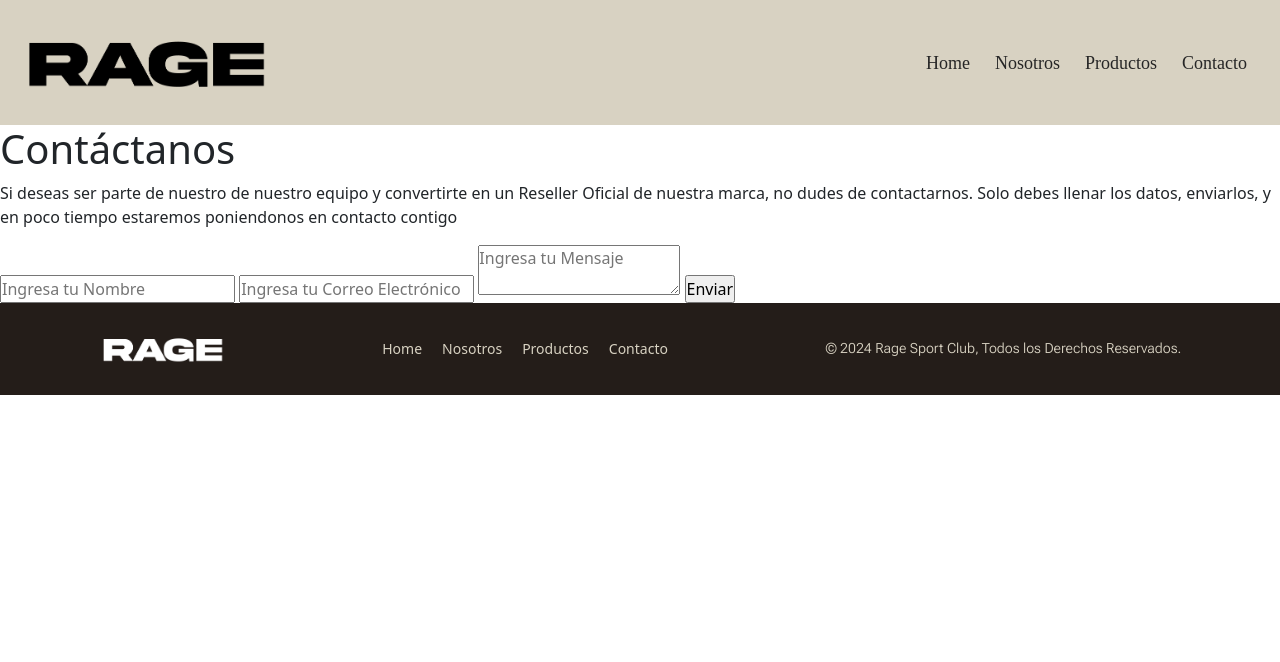
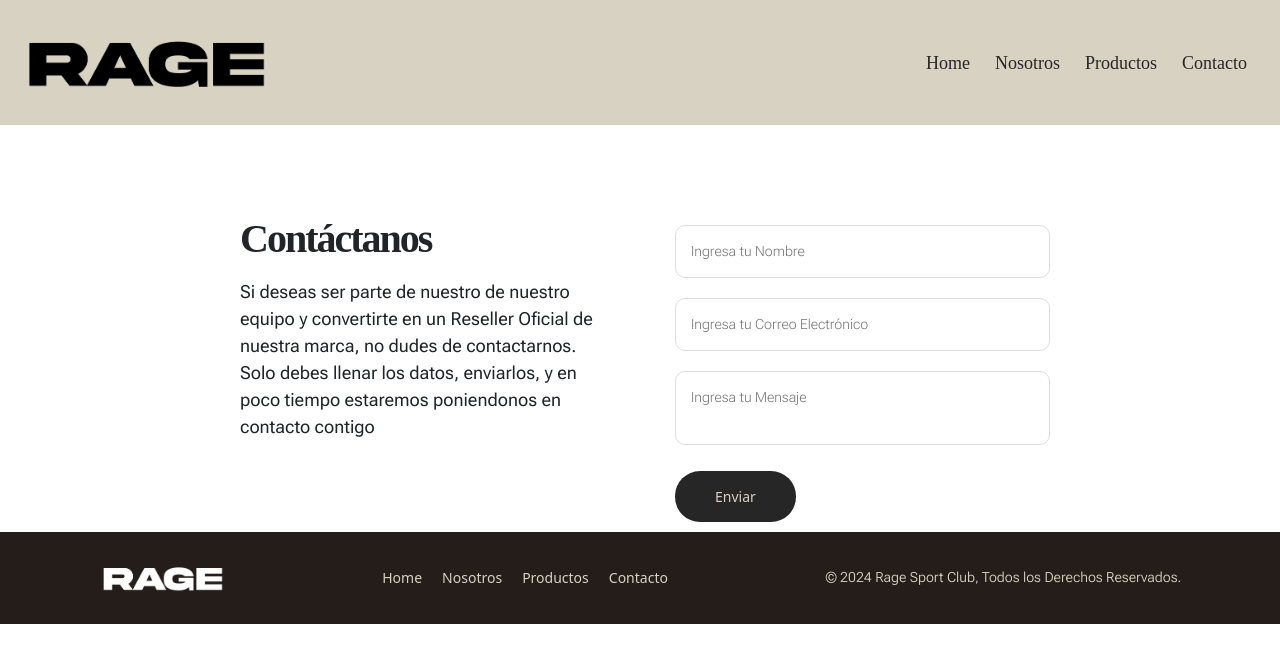
Before and after one commit to wilonerom/proyecto_web_julio_moreno, a plain HTML site: page pages/contactos.html in a window 1280 px wide. Drawn offline with nearby package versions, Linux system fonts and the light colour scheme; a web font is replaced by a local one.

Commit message:
Ajustes generales. Cambio en Formulario de Contacto

```diff
--- a/css/style.css
+++ b/css/style.css
@@ -9,11 +9,9 @@
 font-optical-sizing: auto;
 font-weight: <weight>;
 font-style: normal;
-
 font-family: "Glegoo", serif;
 font-weight: 400;
 font-style: normal;
-
 font-family: "Glegoo", serif;
 font-weight: 700;
 font-style: normal;
@@ -461,14 +459,63 @@
     margin-bottom: 20px;
 }
 
+.galeria-productos img:hover {
+    filter: brightness(80%)
+}
 
+/*FORMULARIO DE CONTACTO*/
 
+.container-formulario {
+    width: 100%;
+    max-width: 800px;
+    margin: auto;
+    display: grid;
+    grid-template-columns: repeat(2, 1fr);
+    gap: 50px;
+    margin-top: 90px;
+}
 
+.container-formulario h1 {
+    margin-bottom: 15px;
+    font-size: 2.5rem;
+    font-family: 'Glegoo';
+    font-weight: 700;
+    letter-spacing: -2px;
+}
+ .container-formulario p {
+    font-size: 1.125rem;
+    font-family: 'Roboto Flex';
+    font-weight: 400;
+    margin-bottom: 30px;
+ }
+.container-formulario form .campo, textarea {
+    width: 100%;
+    font-size: .875rem;
+    font-family: 'Roboto Flex';
+    font-weight: 200;
+    /*color: #a5a5a5;*/
+    border: 1px solid #dedede;
+    border-radius: 10px;
+    padding: 15px 15px;
+    margin: 10px;
+    outline: 0;
+    resize: none;
+}
 
+.container-formulario .btn-enviar-form{
+    padding: 15px 40px;
+    margin: 10px;
+    font-size: 14px;
+    border: none;
+    outline: 0;
+    background-color: #262626;
+    color: #D8D2C2;
+    border-radius: 25px;
+    cursor: pointer;
+
+}
 
 /* MEDIA QUERIES */
-
-
 
 @media (max-width: 1260px){
     .galeria-productos {
```
Also changed, not shown: index.html (+1 -1 lines). Lines whose indentation alone changed are shown as unchanged.
